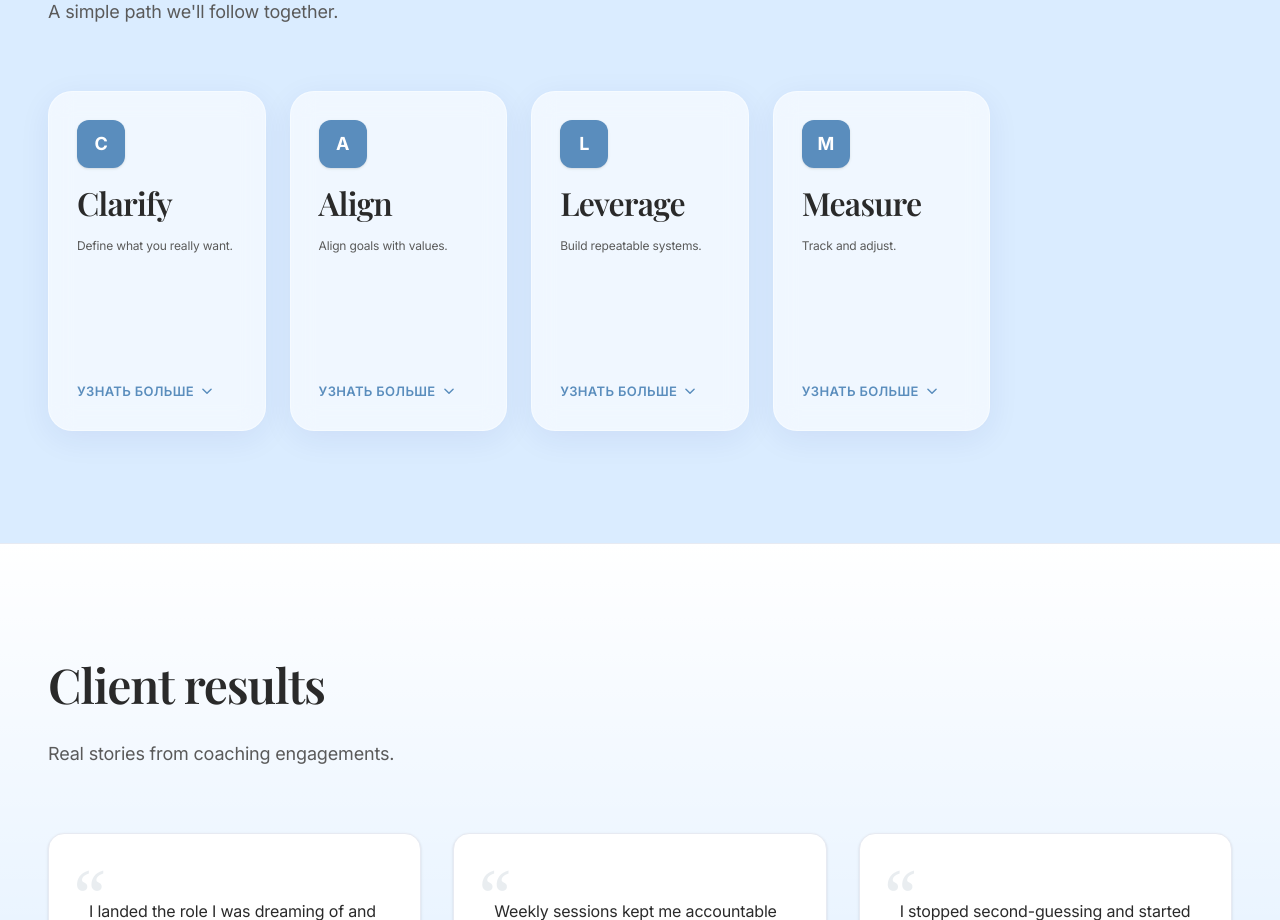
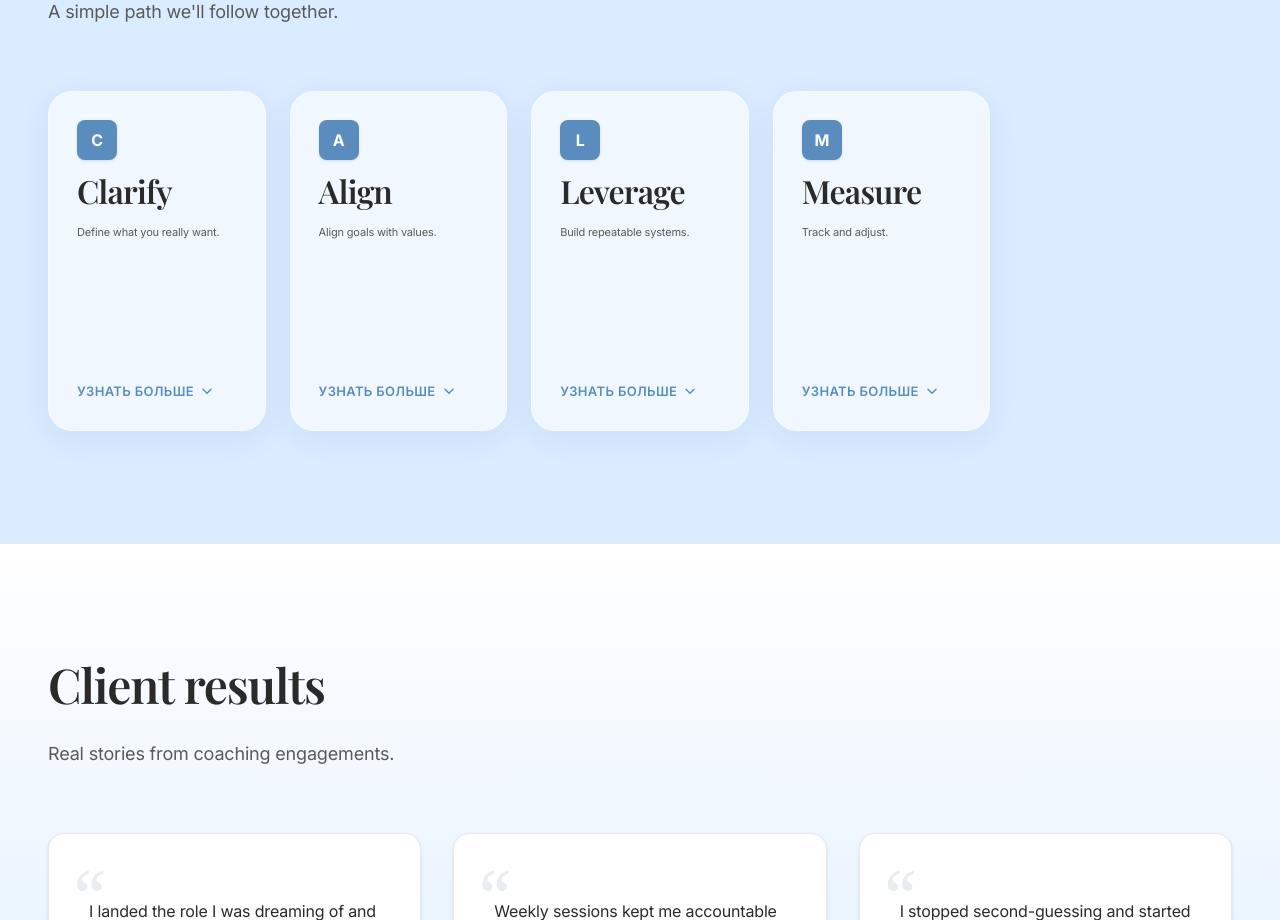
Before and after one commit to diiegg/liza.coach, a Next.js app: page / in a window 1280 px wide. Shown: the part 2820-3740 px from the top of the page. Built offline with nearby package versions, Linux system fonts and the light colour scheme; a web font is replaced by a local one.

Commit message:
fix: make method cards even smaller

```diff
--- a/src/components/ui/MethodStepCard.tsx
+++ b/src/components/ui/MethodStepCard.tsx
@@ -42,11 +42,11 @@ export function MethodStepCard({ k, t, subtitle, d }: MethodStepCardProps) {
     >
       {/* Icon and Title */}
       <div className="flex-shrink-0">
-        <div className="h-12 w-12 rounded-xl bg-[var(--brand)] text-white grid place-items-center font-bold text-lg shadow-sm">
+        <div className="h-10 w-10 rounded-lg bg-[var(--brand)] text-white grid place-items-center font-bold text-base shadow-sm">
           {k}
         </div>
-        <h3 className="mt-4 font-semibold text-sm tracking-tight leading-tight">{t}</h3>
-        <p className="mt-2 text-[var(--muted)] leading-relaxed text-xs">{subtitle}</p>
+        <h3 className="mt-3 font-semibold text-xs tracking-tight leading-tight">{t}</h3>
+        <p className="mt-2 text-[var(--muted)] leading-relaxed text-[11px]">{subtitle}</p>
       </div>
 
       {/* Expandable content */}
```
